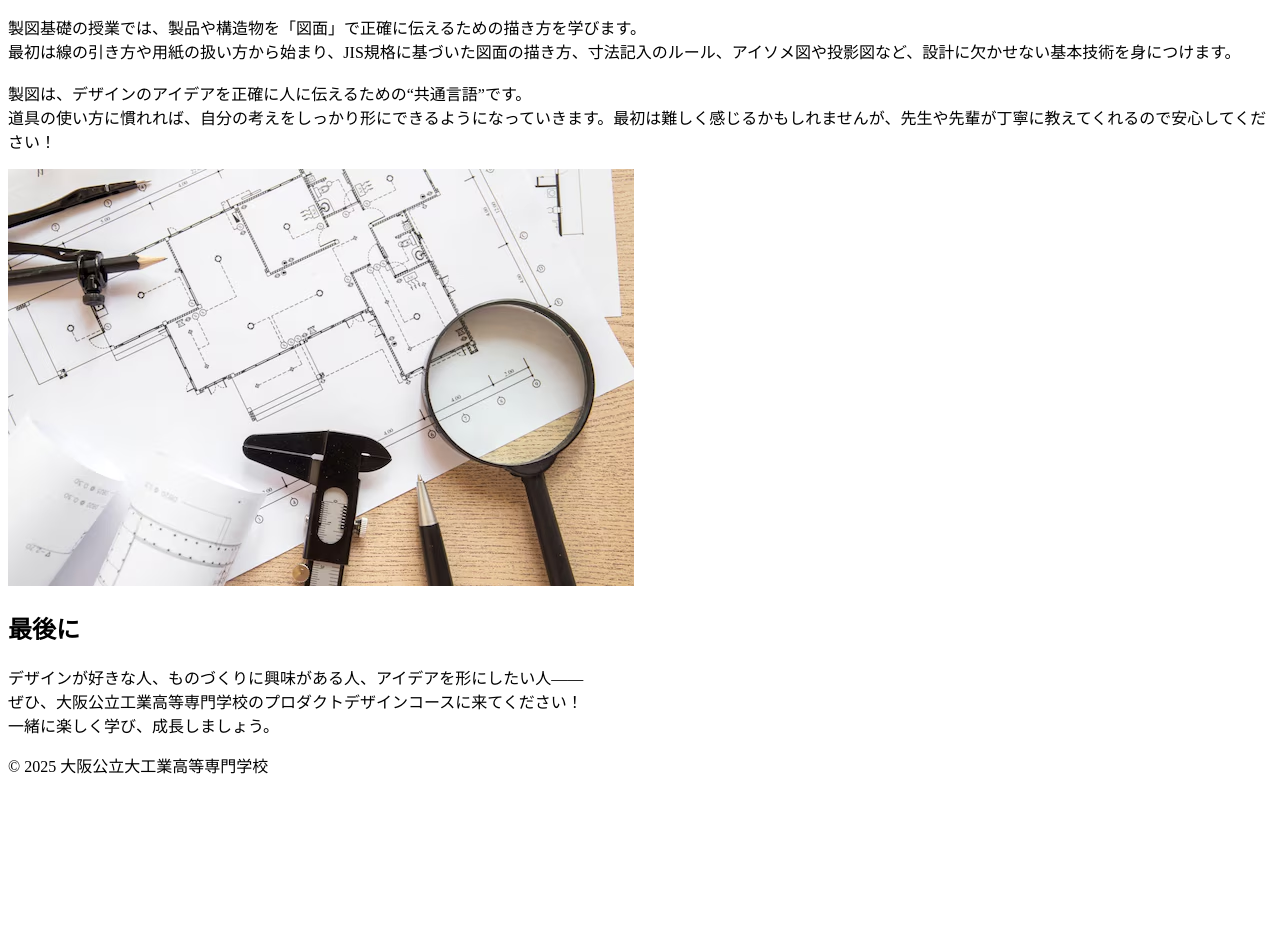
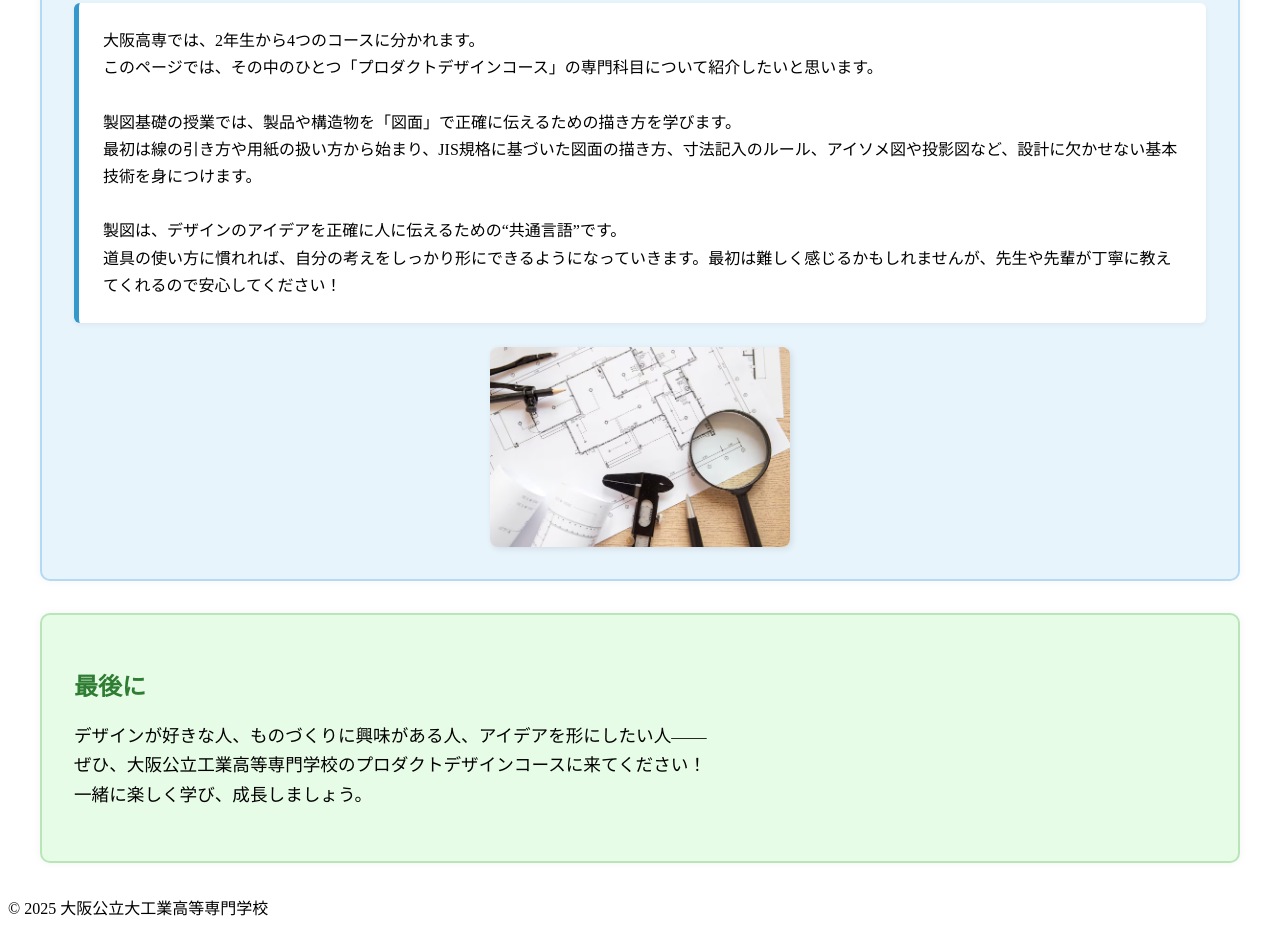
Before and after one commit to naoseijin/jouhou, a plain HTML site: page index.html in a window 1280 px wide. Shown: the part 766-1701 px from the top of the page. Before the commit the page ends 1559 px from the top, so only its background shows below. Drawn offline with Linux system fonts and the light colour scheme.

Commit message:
Update main-v2.css

```diff
--- a/main-v2.css
+++ b/main-v2.css
@@ -1,36 +1,49 @@
-/* 見出し全体のセクション中央寄せ */
-.course-title {
-  text-align: center;
-  margin-top: 2rem;
-  margin-bottom: 3rem;
+/* 製図基礎紹介セクション（薄い青枠） */
+.works {
+  background-color: #e8f4fc;
+  border: 2px solid #b3d9f5;
+  padding: 2rem;
+  margin: 2rem;
+  border-radius: 10px;
+  box-shadow: 0 0 8px rgba(0, 0, 0, 0.05);
 }
 
-/* 学校名（h1）とコース名（h2）の濃い赤スタイル */
-.course-title h1,
-.course-title h2 {
-  color: #b22222; /* 濃い赤（ファイヤーブリック） */
-  margin: 0.5em 0;
+/* 文章を見やすく装飾 */
+.works .gallery p {
+  background-color: #ffffff;
+  padding: 1.5rem;
+  border-left: 5px solid #3399cc;
+  border-radius: 6px;
+  font-size: 1rem;
+  line-height: 1.7;
+  box-shadow: 0 2px 5px rgba(0, 0, 0, 0.05);
 }
 
-/* 雲風デザイン（学校名用） */
-.course-title h1 {
-  background: #ffeaea; /* 赤みがかった柔らかい背景 */
-  display: inline-block;
-  padding: 20px 40px;
-  border-radius: 50px;
-  box-shadow:
-    0 8px 15px rgba(0, 0, 0, 0.1),
-    10px 10px 0 rgba(255, 255, 255, 0.7) inset,
-    -10px -10px 0 rgba(255, 255, 255, 0.7) inset;
-  font-size: 2.5em;
+/* 製図画像のサイズ調整と装飾 */
+.works .gallery img {
+  width: 100%;
+  max-width: 300px;
+  display: block;
+  margin: 1.5rem auto 0;
+  border-radius: 8px;
+  box-shadow: 2px 2px 6px rgba(0, 0, 0, 0.1);
 }
 
-/* コース名（h2）にも少し装飾 */
-.course-title h2 {
-  font-size: 2em;
-  background: #fff5f5;
-  display: inline-block;
-  padding: 10px 30px;
-  border-radius: 40px;
-  box-shadow: 0 4px 8px rgba(178, 34, 34, 0.1);
+/* 最後にのセクション（薄い緑背景） */
+.message {
+  background-color: #e7fce7;
+  padding: 2rem;
+  margin: 2rem;
+  border: 2px solid #b8e6b8;
+  border-radius: 10px;
+  box-shadow: 0 0 8px rgba(0, 0, 0, 0.05);
 }
+
+.message h2 {
+  color: #2e7d32;
+}
+
+.message p {
+  font-size: 1.1rem;
+  line-height: 1.7;
+}
```
